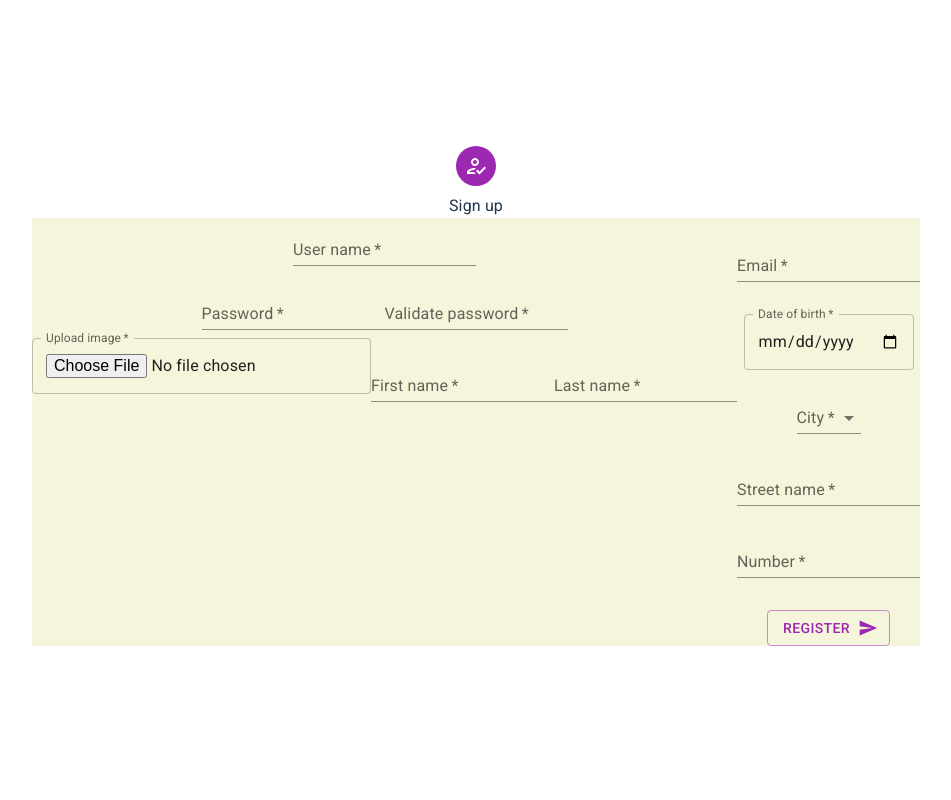
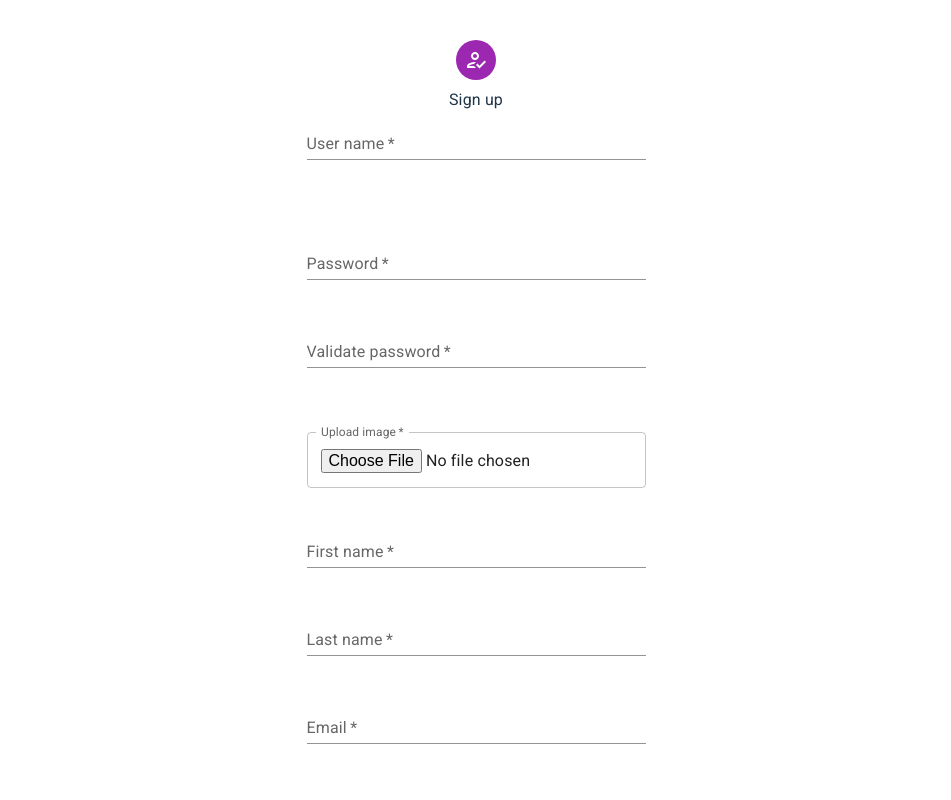
Before and after one commit to bararad/exe3applic, a React (Vite) app: page /RegisterFields in a window 1280 px wide. Shown: the top 800 px of the page, without its empty margins (164-1115 px from the left). Built offline with nearby package versions, Linux system fonts and the light colour scheme.

Commit message:
Update RegisterFields.jsx

```diff
--- a/src/FuncComps/RegisterFields.jsx
+++ b/src/FuncComps/RegisterFields.jsx
@@ -295,15 +295,17 @@ export default function RegisterFields(props) {
                 <Typography compomemt='h'>Sign up</Typography>
             </Box>
 
-            <FormControl fullWidth sx={{ mb: '1rem',display:'flex',flexDirection:'row',}}>
+            <FormControl fullWidth sx={{ mb: '1rem', display: 'flex', flexDirection: 'row', }}>
+                <Box sx={{
+                    display: 'flex',
+                    flexDirection: 'column',
+                    flexWrap: 'wrap',
+                    gap: '1rem',
+                    '& TextField': {
+                        flex: '1 1 300px',
+                    },
+                }}>
 
-                <Box sx={{
-                    display: 'block',
-                    flexDirection: 'column',
-                    alignItems: 'center',
-                    backgroundColor: 'beige',
-
-                }}>
                     <TextField
                         label="User name"
                         type="text"
@@ -386,16 +388,7 @@ export default function RegisterFields(props) {
                         error={userError.userLastName}
                         helperText={userErrorMsg.userLastName}
                     />
-                </Box>
-                <Box sx={{
-                    display: 'flex',
-                    flexDirection: 'column',
-                    alignItems: 'center',
-                    backgroundColor: 'beige',
-                    '& TextField': {
-                        width: 300
-                    }
-                }}>
+
                     <TextField
                         label="Email"
                         type="email"
```
Lines whose indentation alone changed are shown as unchanged.
